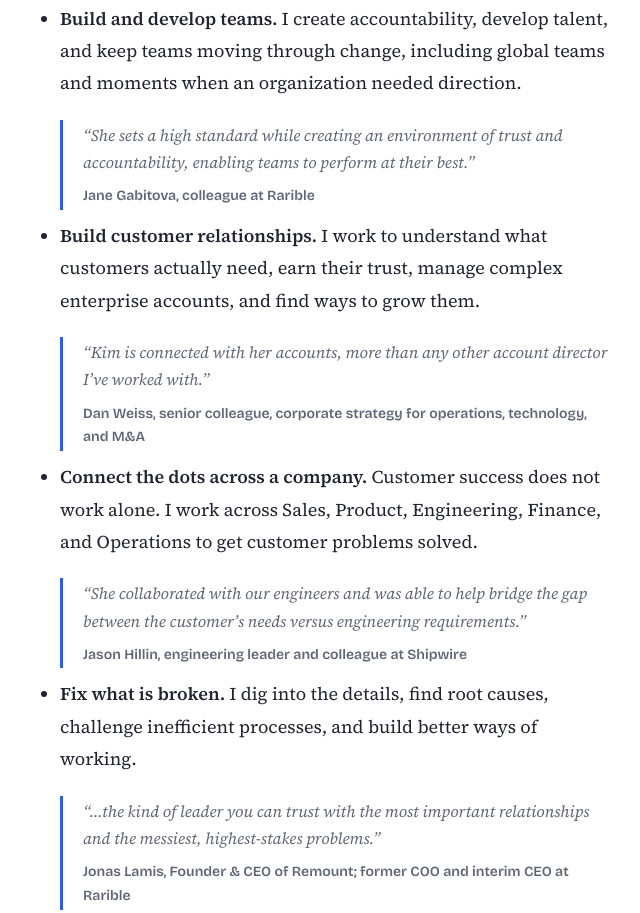
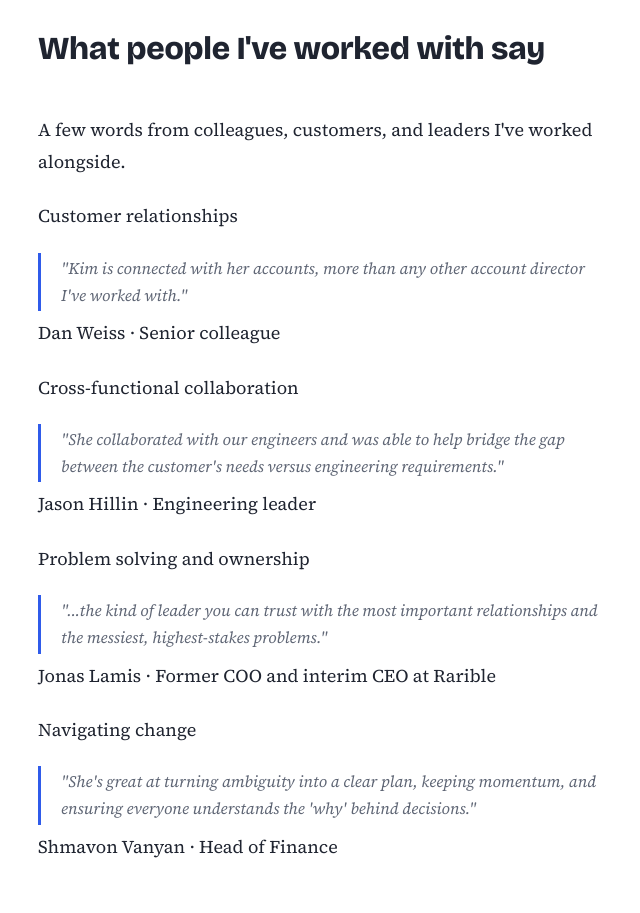
Before and after one commit to kimberlymadison11/kimberly-madison-portfolio, a plain HTML site: page index.html in a window 1280 px wide. Shown: the part 2070-2983 px from the top of the page, without its empty margins (110-750 px from the left). Drawn offline with nearby package versions, Linux system fonts and the light colour scheme.

Commit message:
Update index.html

```diff
--- a/index.html
+++ b/index.html
@@ -23,12 +23,43 @@
 <section id="about"><h2>About me</h2><div class="about"><div class="read"><blockquote class="feature">“Competitive, driven, hard-working. She is someone you want on your team.”<cite>Phil Guindi, Head of Products at Geomagical Labs; worked with Kimberly for four years at Shipwire and Ingram Micro</cite></blockquote>
 <p>My career has been built on customer relationships and strong teams. I started in sales at Dell, grew into managing global enterprise accounts and leading customer-facing teams, and went on to run customer success and broader business operations. Along the way I’ve worked with Sales, Product, Engineering, Finance, and Operations to solve customer problems, improve the customer experience, and drive retention and growth.</p>
 <p>Playing Division I soccer shaped how I work: competitive, resilient, and team-first. I’m at my best when I’m bringing people together, building strong teams, and turning customer needs into business results. You win or lose by the strength of your team.</p>
-<h3>What I do best</h3><ul>
-<li><b>Build and develop teams.</b> I create accountability, develop talent, and keep teams moving through change, including global teams and moments when an organization needed direction.<blockquote>“She sets a high standard while creating an environment of trust and accountability, enabling teams to perform at their best.”<cite>Jane Gabitova, colleague at Rarible</cite></blockquote></li>
-<li><b>Build customer relationships.</b> I work to understand what customers actually need, earn their trust, manage complex enterprise accounts, and find ways to grow them.<blockquote>“Kim is connected with her accounts, more than any other account director I’ve worked with.”<cite>Dan Weiss, senior colleague, corporate strategy for operations, technology, and M&amp;A</cite></blockquote></li>
-<li><b>Connect the dots across a company.</b> Customer success does not work alone. I work across Sales, Product, Engineering, Finance, and Operations to get customer problems solved.<blockquote>“She collaborated with our engineers and was able to help bridge the gap between the customer’s needs versus engineering requirements.”<cite>Jason Hillin, engineering leader and colleague at Shipwire</cite></blockquote></li>
-<li><b>Fix what is broken.</b> I dig into the details, find root causes, challenge inefficient processes, and build better ways of working.<blockquote>“…the kind of leader you can trust with the most important relationships and the messiest, highest-stakes problems.”<cite>Jonas Lamis, Founder &amp; CEO of Remount; former COO and interim CEO at Rarible</cite></blockquote></li>
-<li><b>Get results through change.</b> I have worked through acquisitions, reorganizations, team transitions, and uncertainty, and I’m comfortable stepping into unfamiliar territory.<blockquote>“She’s great at turning ambiguity into a clear plan, keeping momentum, and ensuring everyone understands the ‘why’ behind decisions.”<cite>Shmavon Vanyan, Head of Finance, partnered with Kimberly at Rarible</cite></blockquote></li></ul>
+<section id="recommendations" class="boxed-rec-section">
+  <div class="boxed-card">
+    <h2>What people I've worked with say</h2>
+    <p class="sub-intro">A few words from colleagues, customers, and leaders I've worked alongside.</p>
+
+    <div class="rec-list">
+      <div class="rec-item">
+        <span class="category relationship">Customer relationships</span>
+        <blockquote>"Kim is connected with her accounts, more than any other account director I've worked with."</blockquote>
+        <p class="author">Dan Weiss &middot; Senior colleague</p>
+      </div>
+
+      <div class="rec-item">
+        <span class="category collaboration">Cross-functional collaboration</span>
+        <blockquote>"She collaborated with our engineers and was able to help bridge the gap between the customer's needs versus engineering requirements."</blockquote>
+        <p class="author">Jason Hillin &middot; Engineering leader</p>
+      </div>
+
+      <div class="rec-item">
+        <span class="category problem-solving">Problem solving and ownership</span>
+        <blockquote>"...the kind of leader you can trust with the most important relationships and the messiest, highest-stakes problems."</blockquote>
+        <p class="author">Jonas Lamis &middot; Former COO and interim CEO at Rarible</p>
+      </div>
+
+      <div class="rec-item">
+        <span class="category navigation">Navigating change</span>
+        <blockquote>"She's great at turning ambiguity into a clear plan, keeping momentum, and ensuring everyone understands the 'why' behind decisions."</blockquote>
+        <p class="author">Shmavon Vanyan &middot; Head of Finance</p>
+      </div>
+    </div>
+  </div>
+</section><h3>What I do best</h3><ul>
+<li><b>Build and develop teams.</b> I create accountability, develop talent, and keep teams moving through change, including global teams and moments when an organization needed direction.</li>
+<li><b>Build customer relationships.</b> I work to understand what customers actually need, earn their trust, manage complex enterprise accounts, and find ways to grow them.</li>
+<li><b>Connect the dots across a company.</b> Customer success does not work alone. I work across Sales, Product, Engineering, Finance, and Operations to get customer problems solved.</li>
+<li><b>Fix what is broken.</b> I dig into the details, find root causes, challenge inefficient processes, and build better ways of working.</li>
+<li><b>Get results through change.</b> I have worked through acquisitions, reorganizations, team transitions, and uncertainty, and I’m comfortable stepping into unfamiliar territory.</li></ul>
 
 <h3>My approach to AI</h3><p>Over the past year I’ve gone from seeing AI mainly as a productivity tool to treating it as a core part of how businesses will operate, scale, and serve customers. I use ChatGPT, Claude, and Gemini regularly for research, data analysis, presentations, and experiments, and I’m exploring vibe coding to turn ideas into working tools, like the dashboard project below. I’m not interested in AI because it’s trending. I want to apply it to better customer experiences, more team capacity, better decisions, and less manual work.</p></div>
 <aside class="facts"><h3 style="margin-top:0">At a glance</h3>
```
